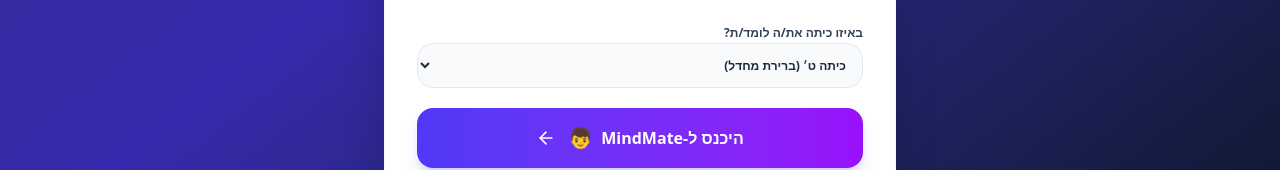
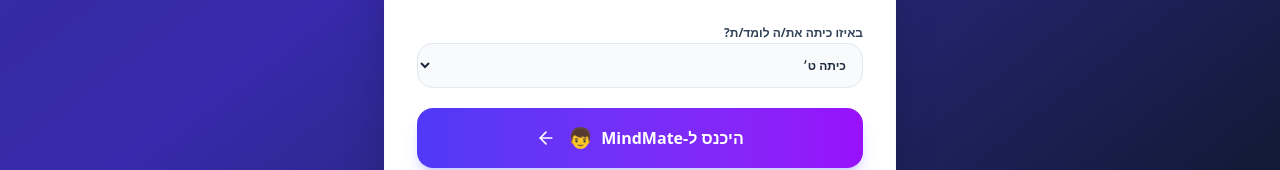
Before and after one commit to inbal460/MindMate, a React (Vite) app: page / in a window 1280 px wide. Shown: the part 734-904 px from the top of the page. Built offline with nearby package versions, Linux system fonts and the light colour scheme.

Commit message:
Update LoginScreen.tsx

```diff
--- a/src/components/LoginScreen.tsx
+++ b/src/components/LoginScreen.tsx
@@ -168,9 +168,9 @@
             >
               <option value="ז׳">כיתה ז׳</option>
               <option value="ח׳">כיתה ח׳</option>
-              <option value="ט׳">כיתה ט׳ (ברירת מחדל)</option>
+              <option value="ט׳">כיתה ט׳ </option>
               <option value="י׳">כיתה י׳</option>
-              <option value='יא'>כיתה יא׳</option>
+              <option value='י"א'>כיתה יא׳</option>
               <option value='י"ב'>כיתה י"ב</option>
             </select>
           </div>
```
